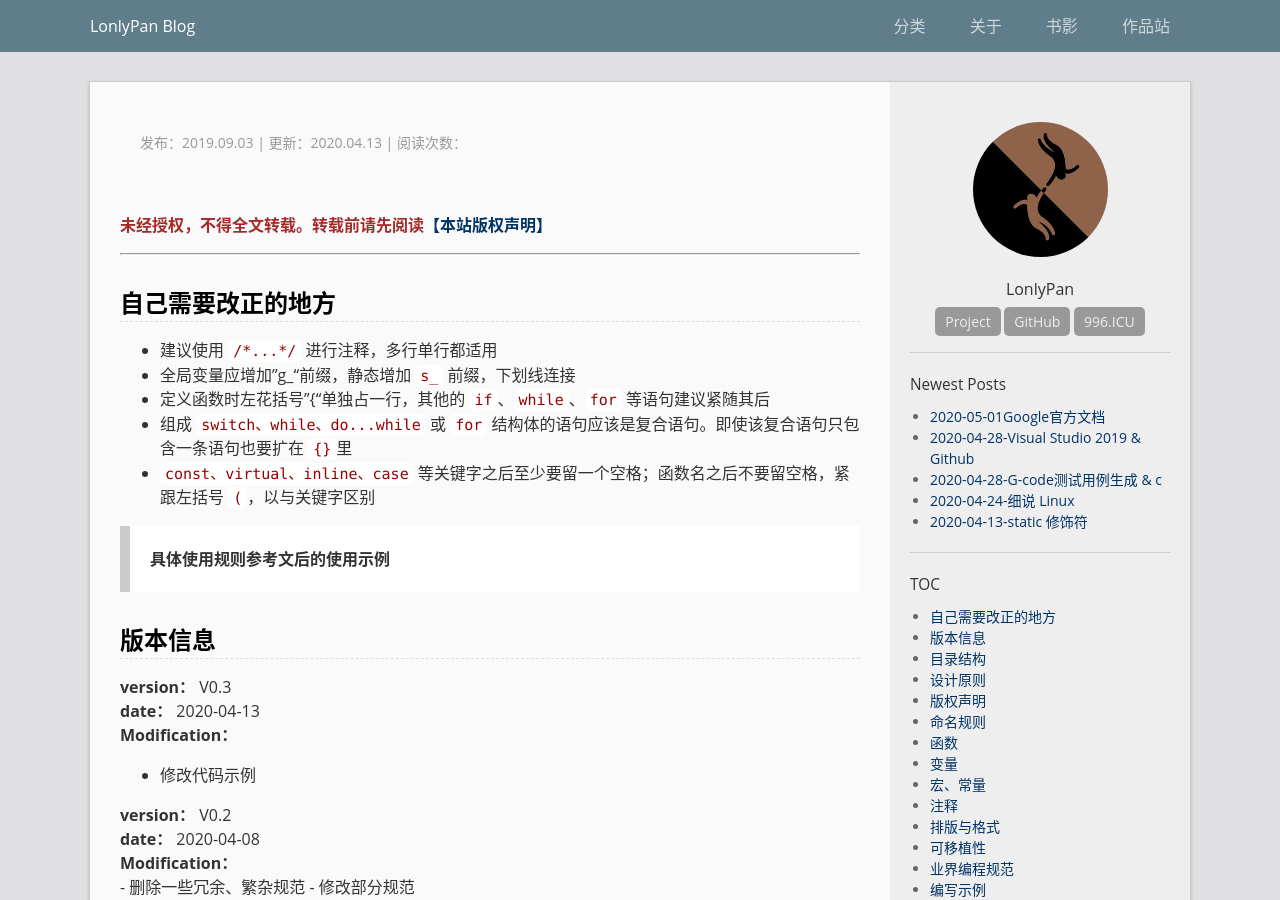
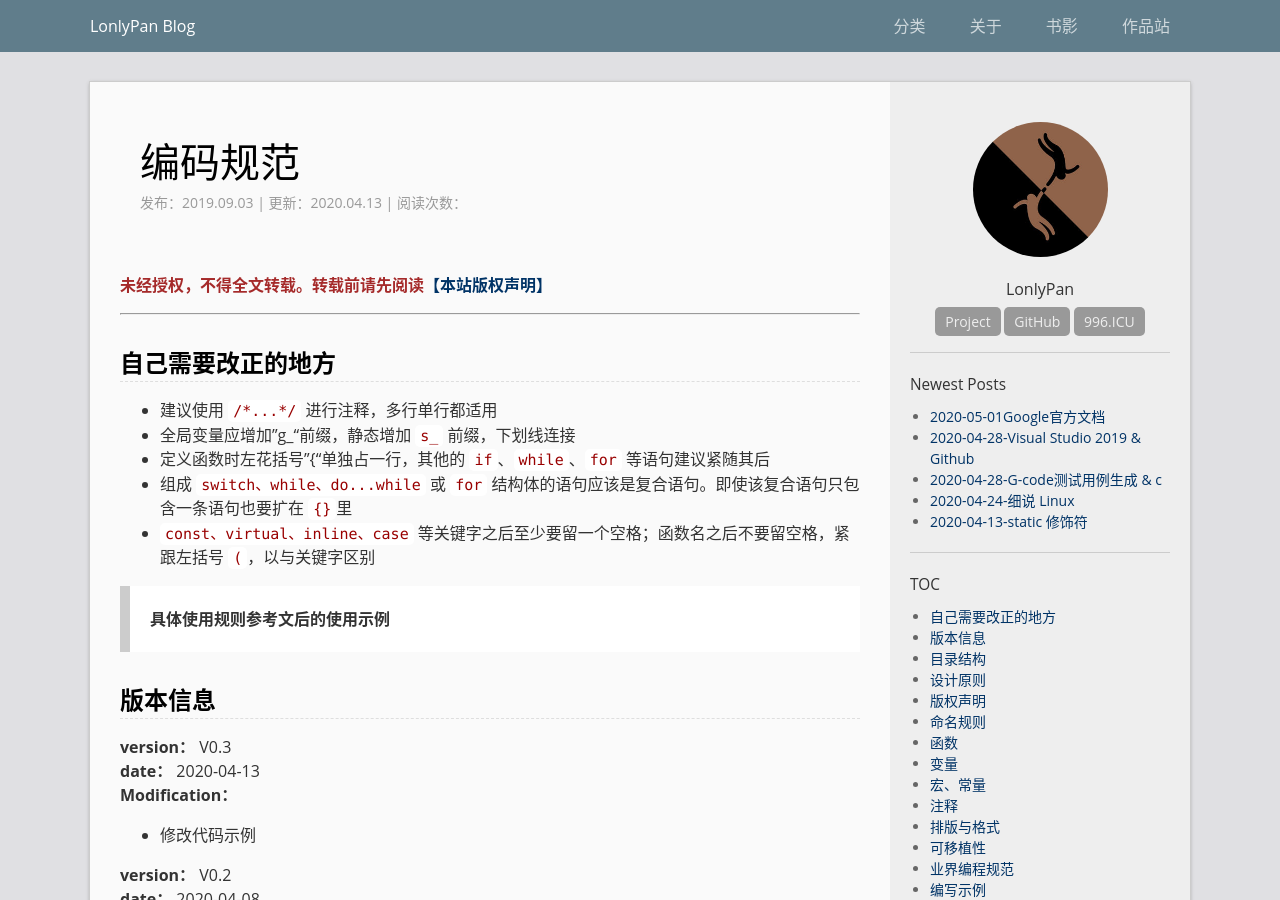
Before and after one commit to LonlyStack/LonlyPan.github.io, a Jekyll site: the page built from _posts/2019-09-03-编码规范.md, in a window 1280 px wide and 900 px high. Built offline with Jekyll 4.4.1, drawn with Linux system fonts in a browser that asks for light colours; comment, search, counter and statistics services are not loaded.

Commit message:
修改文件: _posts/2019-09-03-编码规范.md

```diff
--- a/_posts/2019-09-03-编码规范.md
+++ b/_posts/2019-09-03-编码规范.md
@@ -1,6 +1,7 @@
 ---
 layout: post
-title: "编码规范"
+show_title: "编码规范"
+title: "2019-9-3-编码规范"
 data: 2019-9-3 15:15
 last_modified_at:  2020-04-13
 categories: c&c++
```
